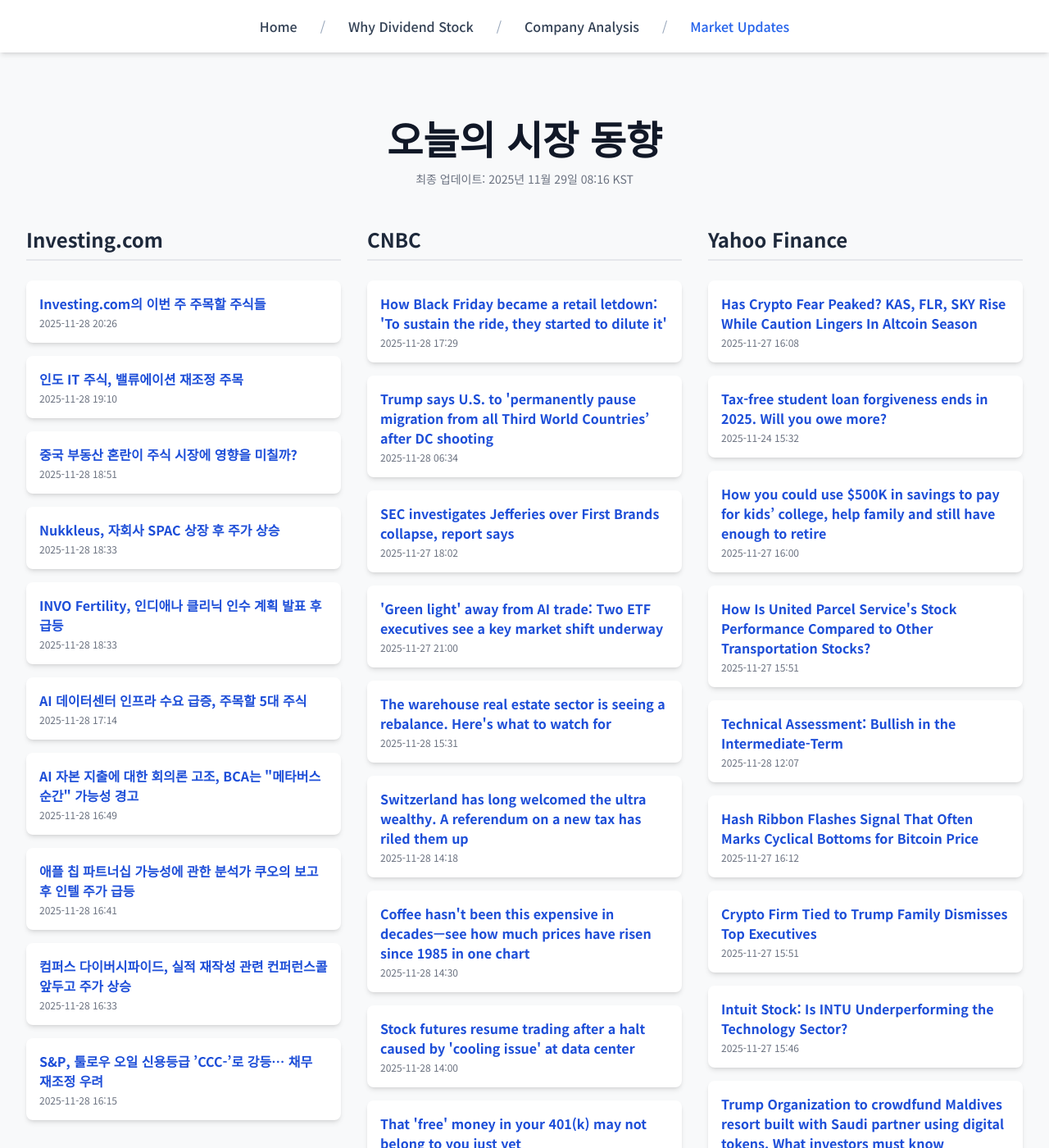
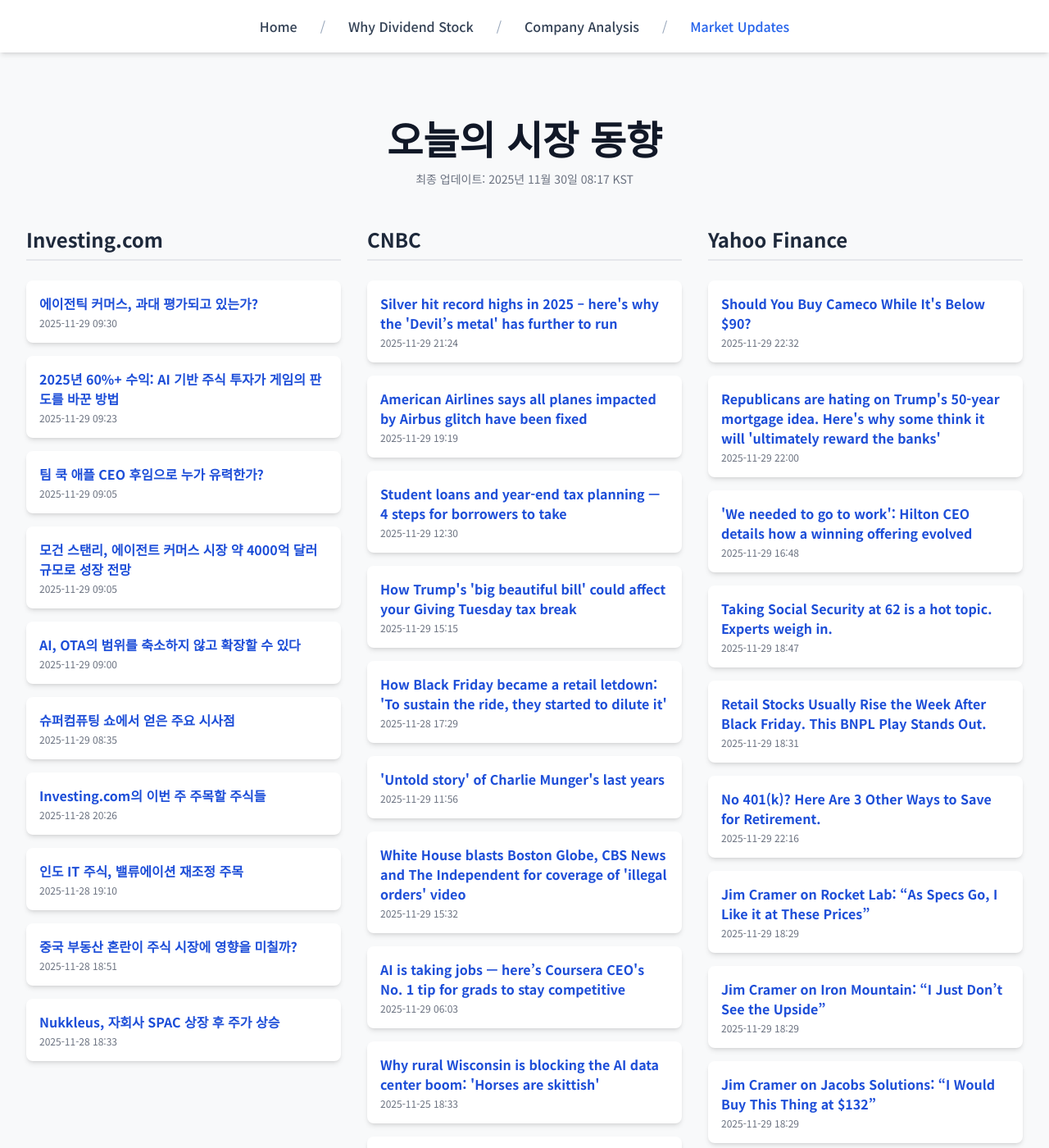
Before and after one commit to Kay-Hwang/my-company-analysis, a Jekyll site: the page built from market-updates.html, in a window 1280 px wide and 1400 px high. Shown: the whole window at 82% size. Built offline with Jekyll 4.4.1, drawn with Linux system fonts in a browser that asks for light colours; nearby versions of some CDN libraries; a script that is not in the unit is left out; some of the changed text lies outside the part shown.

Commit message:
Update daily data

```diff
--- a/_data/latest_data.json
+++ b/_data/latest_data.json
@@ -1,7 +1,43 @@
 {
-  "lastUpdated": "2025년 11월 29일 08:16 KST",
+  "lastUpdated": "2025년 11월 30일 08:17 KST",
   "news": {
     "investing": [
+      {
+        "title": "에이전틱 커머스, 과대 평가되고 있는가?",
+        "link": "https://kr.investing.com/news/stock-market-news/article-1736369",
+        "pubDate": "2025-11-29 09:30:04",
+        "summary": "에이전틱 커머스, 과대 평가되고 있는가?"
+      },
+      {
+        "title": "2025년 60%+ 수익: AI 기반 주식 투자가 게임의 판도를 바꾼 방법",
+        "link": "https://kr.investing.com/news/stock-market-news/article-1736368",
+        "pubDate": "2025-11-29 09:23:40",
+        "summary": "2025년 60%+ 수익: AI 기반 주식 투자가 게임의 판도를 바꾼 방법"
+      },
+      {
+        "title": "팀 쿡 애플 CEO 후임으로 누가 유력한가?",
+        "link": "https://kr.investing.com/news/stock-market-news/article-1736364",
+        "pubDate": "2025-11-29 09:05:05",
+        "summary": "팀 쿡 애플 CEO 후임으로 누가 유력한가?"
+      },
+      {
+        "title": "모건 스탠리, 에이전트 커머스 시장 약 4000억 달러 규모로 성장 전망",
+        "link": "https://kr.investing.com/news/stock-market-news/article-1736363",
+        "pubDate": "2025-11-29 09:05:03",
+        "summary": "모건 스탠리, 에이전트 커머스 시장 약 4000억 달러 규모로 성장 전망"
+      },
+      {
+        "title": "AI, OTA의 범위를 축소하지 않고 확장할 수 있다",
+        "link": "https://kr.investing.com/news/stock-market-news/article-1736361",
+        "pubDate": "2025-11-29 09:00:05",
+        "summary": "AI, OTA의 범위를 축소하지 않고 확장할 수 있다"
+      },
+      {
+        "title": "슈퍼컴퓨팅 쇼에서 얻은 주요 시사점",
+        "link": "https://kr.investing.com/news/stock-market-news/article-1736360",
+        "pubDate": "2025-11-29 08:35:04",
+        "summary": "슈퍼컴퓨팅 쇼에서 얻은 주요 시사점"
+      },
       {
         "title": "Investing.com의 이번 주 주목할 주식들",
         "link": "https://kr.investing.com/news/stock-market-news/article-1736209",
@@ -25,45 +61,33 @@
         "link": "https://kr.investing.com/news/stock-market-news/article-93CH-1736178",
         "pubDate": "2025-11-28 18:33:20",
         "summary": "Nukkleus, 자회사 SPAC 상장 후 주가 상승"
-      },
-      {
-        "title": "INVO Fertility, 인디애나 클리닉 인수 계획 발표 후 급등",
-        "link": "https://kr.investing.com/news/stock-market-news/article-93CH-1736177",
-        "pubDate": "2025-11-28 18:33:16",
-        "summary": "INVO Fertility, 인디애나 클리닉 인수 계획 발표 후 급등"
-      },
-      {
-        "title": "AI 데이터센터 인프라 수요 급증, 주목할 5대 주식",
-        "link": "https://kr.investing.com/news/stock-market-news/article-93CH-1736135",
-        "pubDate": "2025-11-28 17:14:25",
-        "summary": "AI 데이터센터 인프라 수요 급증, 주목할 5대 주식"
-      },
-      {
-        "title": "AI 자본 지출에 대한 회의론 고조, BCA는 \"메타버스 순간\" 가능성 경고",
-        "link": "https://kr.investing.com/news/stock-market-news/article-1736130",
-        "pubDate": "2025-11-28 16:49:39",
-        "summary": "AI 자본 지출에 대한 회의론 고조, BCA는 \"메타버스 순간\" 가능성 경고"
-      },
-      {
-        "title": "애플 칩 파트너십 가능성에 관한 분석가 쿠오의 보고 후 인텔 주가 급등",
-        "link": "https://kr.investing.com/news/stock-market-news/article-1736124",
-        "pubDate": "2025-11-28 16:41:22",
-        "summary": "애플 칩 파트너십 가능성에 관한 분석가 쿠오의 보고 후 인텔 주가 급등"
-      },
-      {
-        "title": "컴퍼스 다이버시파이드, 실적 재작성 관련 컨퍼런스콜 앞두고 주가 상승",
-        "link": "https://kr.investing.com/news/stock-market-news/article-93CH-1736115",
-        "pubDate": "2025-11-28 16:33:36",
-        "summary": "컴퍼스 다이버시파이드, 실적 재작성 관련 컨퍼런스콜 앞두고 주가 상승"
-      },
-      {
-        "title": "S&P, 툴로우 오일 신용등급 ’CCC-’로 강등… 채무 재조정 우려",
-        "link": "https://kr.investing.com/news/stock-market-news/article-93CH-1736109",
-        "pubDate": "2025-11-28 16:15:20",
-        "summary": "S&P, 툴로우 오일 신용등급 ’CCC-’로 강등… 채무 재조정 우려"
       }
     ],
     "cnbc": [
+      {
+        "title": "Silver hit record highs in 2025 – here's why the 'Devil’s metal' has further to run",
+        "link": "https://www.cnbc.com/2025/11/29/silver-hit-record-highs-in-2025-and-still-has-further-to-run.html",
+        "pubDate": "Sat, 29 Nov 2025 21:24:59 GMT",
+        "summary": "While industrial demand for silver is expected to decline slightly in 2025, the metal is increasingly used in electric vehicles, for AI components and in photovoltaics."
+      },
+      {
+        "title": "American Airlines says all planes impacted by Airbus glitch have been fixed",
+        "link": "https://www.cnbc.com/2025/11/29/airbus-recall-disrupts-global-travel-a320-jets-grounded-glitch-linked-solar-flares.html",
+        "pubDate": "Sat, 29 Nov 2025 19:19:25 GMT",
+        "summary": "American Airlines said Saturday that aircrafts impacted by an Airbus recall have received the software fixes necessary to resume flying."
+      },
+      {
+        "title": "Student loans and year-end tax planning — 4 steps for borrowers to take",
+        "link": "https://www.cnbc.com/2025/11/29/student-loans-tax-planning.html",
+        "pubDate": "Sat, 29 Nov 2025 12:30:01 GMT",
+        "summary": "Recent changes to the federal student loan system may affect borrowers' taxes. There are some helpful steps you can take now, experts say."
+      },
+      {
+        "title": "How Trump's 'big beautiful bill' could affect your Giving Tuesday tax break",
+        "link": "https://www.cnbc.com/2025/11/29/trump-big-beautiful-bill-giving-tuesday-tax-break.html",
+        "pubDate": "Sat, 29 Nov 2025 15:15:01 GMT",
+        "summary": "If you plan to donate money on Giving Tuesday, here's how President Donald Trump's \"big beautiful bill\" could affect your tax deduction."
+      },
       {
         "title": "How Black Friday became a retail letdown: 'To sustain the ride, they started to dilute it'",
         "link": "https://www.cnbc.com/2025/11/28/black-friday-shopping-retail-letdown.html",
@@ -71,120 +95,96 @@
         "summary": "Black Friday used to be the biggest in-person shopping event of the year, but for six straight years, online sales have outpaced stores."
       },
       {
-        "title": "Trump says U.S. to 'permanently pause migration from all Third World Countries’ after DC shooting",
-        "link": "https://www.cnbc.com/2025/11/28/trump-us-to-permanently-pause-migration-from-all-third-world-countries.html",
-        "pubDate": "Fri, 28 Nov 2025 06:34:10 GMT",
-        "summary": "The president said he would also terminate \"millions\" of admissions under his predecessor Joe Biden and remove \"anyone who is not a net asset\" to the U.S."
+        "title": "'Untold story' of Charlie Munger's last years",
+        "link": "https://www.cnbc.com/2025/11/29/untold-story-of-charlie-mungers-last-years.html",
+        "pubDate": "Sat, 29 Nov 2025 11:56:04 GMT",
+        "summary": "The Wall Street Journal reports Berkshire's late vice chair was \"making gutsy investments, forging unlikely friendships and facing new challenges to the end.\""
       },
       {
-        "title": "SEC investigates Jefferies over First Brands collapse, report says",
-        "link": "https://www.cnbc.com/2025/11/27/sec-investigates-jefferies-over-first-brands-collapse-report-says.html",
-        "pubDate": "Thu, 27 Nov 2025 18:02:34 GMT",
-        "summary": "The FT said the SEC is looking into whether Jefferies gave investors enough information on their exposure to the failed auto business."
+        "title": "White House blasts Boston Globe, CBS News and The Independent for coverage of 'illegal orders' video",
+        "link": "https://www.cnbc.com/2025/11/29/white-house-blasts-news-outlets-for-coverage-of-illegal-orders-video.html",
+        "pubDate": "Sat, 29 Nov 2025 15:32:44 GMT",
+        "summary": "Last week, six Democrats with military or national security experience, released a video reminding service members they have the right to refuse illegal orders."
       },
       {
-        "title": "'Green light' away from AI trade: Two ETF executives see a key market shift underway",
-        "link": "https://www.cnbc.com/2025/11/27/green-light-away-from-ai-trade-two-etf-ceos-see-a-key-market-shift.html",
-        "pubDate": "Thu, 27 Nov 2025 21:00:01 GMT",
-        "summary": "Markets may have entered a new cycle. Here's why."
+        "title": "AI is taking jobs — here’s Coursera CEO's No. 1 tip for grads to stay competitive",
+        "link": "https://www.cnbc.com/2025/11/29/coursera-ceos-top-tips-for-grads-to-stay-competitive-as-ai-takes-jobs.html",
+        "pubDate": "Sat, 29 Nov 2025 06:03:21 GMT",
+        "summary": "\"They're [recruiters] going to be assessing your mindset and your traits as a human being more than your experience,\" Coursera's CEO told CNBC Make It."
       },
       {
-        "title": "The warehouse real estate sector is seeing a rebalance. Here's what to watch for",
-        "link": "https://www.cnbc.com/2025/11/28/warehouse-real-estate-rebalance.html",
-        "pubDate": "Fri, 28 Nov 2025 15:31:28 GMT",
-        "summary": "After a pandemic-driven surge and subsequent pullback, warehouse real estate supply and demand is finally starting to come into balance."
+        "title": "Why rural Wisconsin is blocking the AI data center boom: 'Horses are skittish'",
+        "link": "https://www.cnbc.com/2025/11/25/microsoft-ai-data-center-rejection-vs-support.html",
+        "pubDate": "Tue, 25 Nov 2025 18:33:31 GMT",
+        "summary": "Tech giants are increasingly facing community backlash as they select places to build mammoth AI data centers."
       },
       {
-        "title": "Switzerland has long welcomed the ultra wealthy. A referendum on a new tax has riled them up",
-        "link": "https://www.cnbc.com/2025/11/28/swiss-voters-to-decide-on-inheritance-tax-rise-for-ultra-wealthy.html",
-        "pubDate": "Fri, 28 Nov 2025 14:18:15 GMT",
-        "summary": "Switzerland looks set to reject a proposal for a 50% tax on inheritances and gifts of more than 50 million Swiss Francs."
-      },
-      {
-        "title": "Coffee hasn't been this expensive in decades—see how much prices have risen since 1985 in one chart",
-        "link": "https://www.cnbc.com/2025/11/28/chart-how-much-coffee-prices-have-risen-since-1985.html",
-        "pubDate": "Fri, 28 Nov 2025 14:30:01 GMT",
-        "summary": "Grocery-store coffee prices rose 41% in a year, a surge the U.S. hasn’t seen in decades."
-      },
-      {
-        "title": "Stock futures resume trading after a halt caused by 'cooling issue' at data center",
-        "link": "https://www.cnbc.com/2025/11/28/cme-halts-fx-commodities-futures-trading-after-data-center-issue.html",
-        "pubDate": "Fri, 28 Nov 2025 14:00:37 GMT",
-        "summary": "A technical problem obstructed futures trading at the Chicago Mercantile Exchange in the early hours of Friday morning."
-      },
-      {
-        "title": "That 'free' money in your 401(k) may not belong to you just yet",
-        "link": "https://www.cnbc.com/2025/11/28/401k-match-vesting-schedules.html",
-        "pubDate": "Fri, 28 Nov 2025 16:17:50 GMT",
-        "summary": "Workers who receive a 401(k) matching contribution from their employer may be surprised to learn that there's often a tenure requirement attached to the money."
-      },
-      {
-        "title": "With Trump's tax bill set to dent giving by the wealthy, can middle-class donors make up the difference?",
-        "link": "https://www.cnbc.com/2025/11/27/trump-tax-changes-middle-class-donors-giving-gap.html",
-        "pubDate": "Thu, 27 Nov 2025 14:00:01 GMT",
-        "summary": "Next year, some 140 million Americans will get a new tax break on donations. Experts warn it's unclear whether they will use it."
+        "title": "Ina Garten had to 'learn very quickly how to be a boss,' she says—here's the best leadership advice she ever received",
+        "link": "https://www.cnbc.com/2025/11/29/ina-garten-had-to-learn-very-quickly-how-to-be-a-boss-she-saysthe-best-leadership-advice-she-ever-received.html",
+        "pubDate": "Sat, 29 Nov 2025 14:27:01 GMT",
+        "summary": "When she opened her store Barefoot Contessa in 1978, Ina Garten had a lot to learn about being a boss."
       }
     ],
     "yahoo": [
       {
-        "title": "Has Crypto Fear Peaked? KAS, FLR, SKY Rise While Caution Lingers In Altcoin Season",
-        "link": "https://finance.yahoo.com/news/crypto-fear-peaked-kas-flr-160805242.html",
-        "pubDate": "2025-11-27T16:08:05Z",
-        "summary": "Has Crypto Fear Peaked? KAS, FLR, SKY Rise While Caution Lingers In Altcoin Season"
+        "title": "Should You Buy Cameco While It's Below $90?",
+        "link": "https://finance.yahoo.com/news/buy-cameco-while-below-90-223200067.html",
+        "pubDate": "2025-11-29T22:32:00Z",
+        "summary": "Should You Buy Cameco While It's Below $90?"
       },
       {
-        "title": "Tax-free student loan forgiveness ends in 2025. Will you owe more?",
-        "link": "https://finance.yahoo.com/personal-finance/student-loans/article/tax-free-student-loan-forgiveness-ends-153255482.html",
-        "pubDate": "2025-11-24T15:32:55Z",
-        "summary": "Tax-free student loan forgiveness ends in 2025. Will you owe more?"
+        "title": "Republicans are hating on Trump's 50-year mortgage idea. Here's why some think it will 'ultimately reward the banks'",
+        "link": "https://finance.yahoo.com/news/republicans-hating-trumps-50-mortgage-220000505.html",
+        "pubDate": "2025-11-29T22:00:00Z",
+        "summary": "Republicans are hating on Trump's 50-year mortgage idea. Here's why some think it will 'ultimately reward the banks'"
       },
       {
-        "title": "How you could use $500K in savings to pay for kids’ college, help family and still have enough to retire",
-        "link": "https://finance.yahoo.com/news/could-500k-savings-pay-kids-160000007.html",
-        "pubDate": "2025-11-27T16:00:00Z",
-        "summary": "How you could use $500K in savings to pay for kids’ college, help family and still have enough to retire"
+        "title": "'We needed to go to work': Hilton CEO details how a winning offering evolved",
+        "link": "https://finance.yahoo.com/news/we-needed-to-go-to-work-hilton-ceo-details-how-a-winning-offering-evolved-164813595.html",
+        "pubDate": "2025-11-29T16:48:34Z",
+        "summary": "'We needed to go to work': Hilton CEO details how a winning offering evolved"
       },
       {
-        "title": "How Is United Parcel Service's Stock Performance Compared to Other Transportation Stocks?",
-        "link": "https://finance.yahoo.com/news/united-parcel-services-stock-performance-155137642.html",
-        "pubDate": "2025-11-27T15:51:37Z",
-        "summary": "How Is United Parcel Service's Stock Performance Compared to Other Transportation Stocks?"
+        "title": "Taking Social Security at 62 is a hot topic. Experts weigh in.",
+        "link": "https://finance.yahoo.com/news/taking-social-security-at-62-is-a-hot-topic-experts-weigh-in-184651246.html",
+        "pubDate": "2025-11-29T18:47:07Z",
+        "summary": "Taking Social Security at 62 is a hot topic. Experts weigh in."
       },
       {
-        "title": "Technical Assessment: Bullish in the Intermediate-Term",
-        "link": "https://finance.yahoo.com/research/reports/ARGUS_45446_TechnicalAnalysis_1764331679000?yptr=yahoo&ncid=yahooproperties_plusresear_nm5q6ze1cei",
-        "pubDate": "2025-11-28T12:07:59Z",
-        "summary": "Technical Assessment: Bullish in the Intermediate-Term"
+        "title": "Retail Stocks Usually Rise the Week After Black Friday. This BNPL Play Stands Out.",
+        "link": "https://www.barrons.com/articles/black-friday-stocks-affirm-amazon-walmart-e4de27d6?siteid=yhoof2&yptr=yahoo",
+        "pubDate": "2025-11-29T18:31:00Z",
+        "summary": "Retail Stocks Usually Rise the Week After Black Friday. This BNPL Play Stands Out."
       },
       {
-        "title": "Hash Ribbon Flashes Signal That Often Marks Cyclical Bottoms for Bitcoin Price",
-        "link": "https://finance.yahoo.com/news/hash-ribbon-flashes-signal-often-161208842.html",
-        "pubDate": "2025-11-27T16:12:08Z",
-        "summary": "Hash Ribbon Flashes Signal That Often Marks Cyclical Bottoms for Bitcoin Price"
+        "title": "No 401(k)? Here Are 3 Other Ways to Save for Retirement.",
+        "link": "https://finance.yahoo.com/news/no-401-k-3-other-221600184.html",
+        "pubDate": "2025-11-29T22:16:00Z",
+        "summary": "No 401(k)? Here Are 3 Other Ways to Save for Retirement."
       },
       {
-        "title": "Crypto Firm Tied to Trump Family Dismisses Top Executives",
-        "link": "https://www.barrons.com/articles/alt5-world-liberty-ceo-cfo-trump-0e16372a?siteid=yhoof2&yptr=yahoo",
-        "pubDate": "2025-11-27T15:51:00Z",
-        "summary": "Crypto Firm Tied to Trump Family Dismisses Top Executives"
+        "title": "Jim Cramer on Rocket Lab: “As Specs Go, I Like it at These Prices”",
+        "link": "https://finance.yahoo.com/news/jim-cramer-rocket-lab-specs-182921896.html",
+        "pubDate": "2025-11-29T18:29:21Z",
+        "summary": "Jim Cramer on Rocket Lab: “As Specs Go, I Like it at These Prices”"
       },
       {
-        "title": "Intuit Stock: Is INTU Underperforming the Technology Sector?",
-        "link": "https://finance.yahoo.com/news/intuit-stock-intu-underperforming-technology-154611392.html",
-        "pubDate": "2025-11-27T15:46:11Z",
-        "summary": "Intuit Stock: Is INTU Underperforming the Technology Sector?"
+        "title": "Jim Cramer on Iron Mountain: “I Just Don’t See the Upside”",
+        "link": "https://finance.yahoo.com/news/jim-cramer-iron-mountain-just-182919544.html",
+        "pubDate": "2025-11-29T18:29:19Z",
+        "summary": "Jim Cramer on Iron Mountain: “I Just Don’t See the Upside”"
       },
       {
-        "title": "Trump Organization to crowdfund Maldives resort built with Saudi partner using digital tokens. What investors must know",
-        "link": "https://finance.yahoo.com/news/trump-organization-crowdfund-maldives-resort-163000108.html",
-        "pubDate": "2025-11-27T16:30:00Z",
-        "summary": "Trump Organization to crowdfund Maldives resort built with Saudi partner using digital tokens. What investors must know"
+        "title": "Jim Cramer on Jacobs Solutions: “I Would Buy This Thing at $132”",
+        "link": "https://finance.yahoo.com/news/jim-cramer-jacobs-solutions-buy-182918863.html",
+        "pubDate": "2025-11-29T18:29:18Z",
+        "summary": "Jim Cramer on Jacobs Solutions: “I Would Buy This Thing at $132”"
       },
       {
-        "title": "Here are the 5 most mind-blowing money stats of the average American. Learn to build riches in 2026",
-        "link": "https://finance.yahoo.com/news/5-most-mind-blowing-money-154400334.html",
-        "pubDate": "2025-11-27T15:44:00Z",
-        "summary": "Here are the 5 most mind-blowing money stats of the average American. Learn to build riches in 2026"
+        "title": "Jim Cramer on Astera Labs: “I Cannot Get Behind It at These Prices”",
+        "link": "https://finance.yahoo.com/news/jim-cramer-astera-labs-cannot-182916203.html",
+        "pubDate": "2025-11-29T18:29:16Z",
+        "summary": "Jim Cramer on Astera Labs: “I Cannot Get Behind It at These Prices”"
       }
     ]
   }
```
